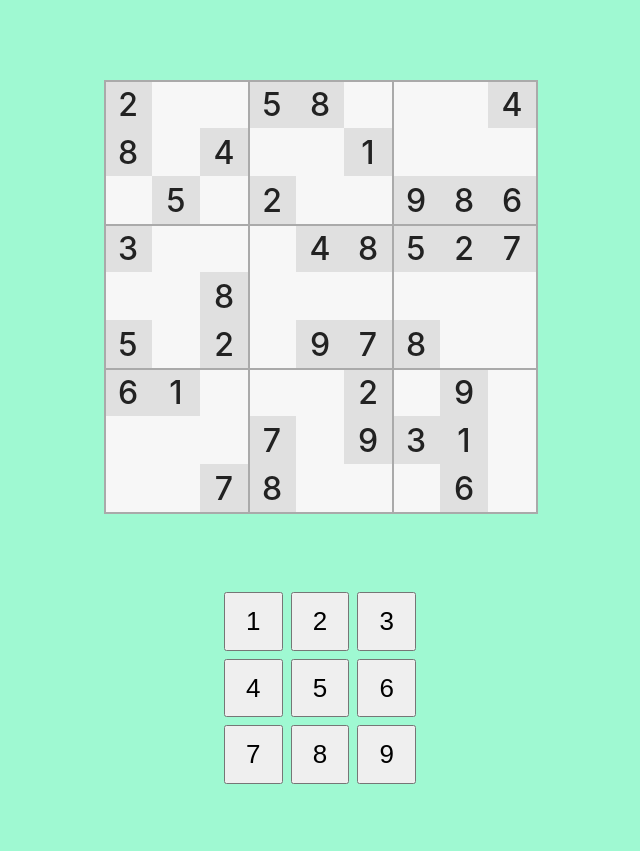
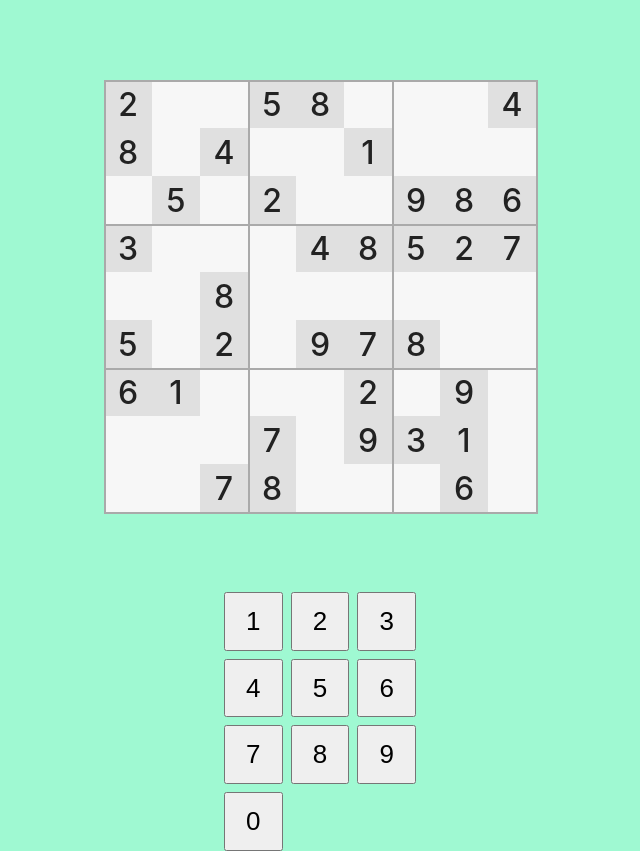
Before and after one commit to sergio-prgm/sudoku-app, a React (Vite) app: page / in a window 1280 px wide. Shown: the whole page, without its empty margins (320-960 px from the left). Before the commit the page ends 800 px from the top, so only its background shows below. Built offline with nearby package versions, Linux system fonts and the light colour scheme.

Commit message:
Feat: add delete button

```diff
--- a/src/components/Controls/controls.jsx
+++ b/src/components/Controls/controls.jsx
@@ -2,7 +2,7 @@ import Key from '../Key/Key'
 import './styles.scss'
 
 export default function Controls () {
-  const keys = [1, 2, 3, 4, 5, 6, 7, 8, 9]
+  const keys = [1, 2, 3, 4, 5, 6, 7, 8, 9, 0]
   return (
     <div className="control-pad">
       {keys.map(key => {
```
